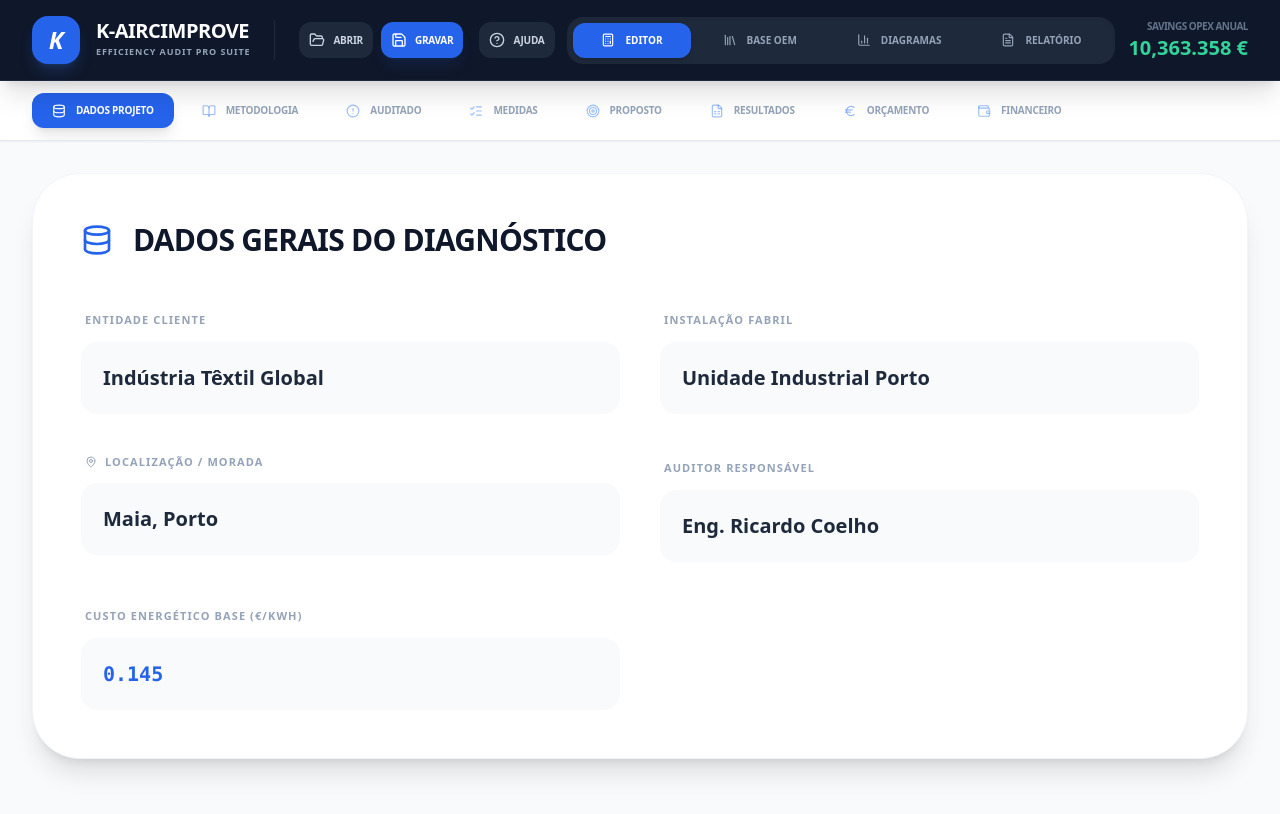
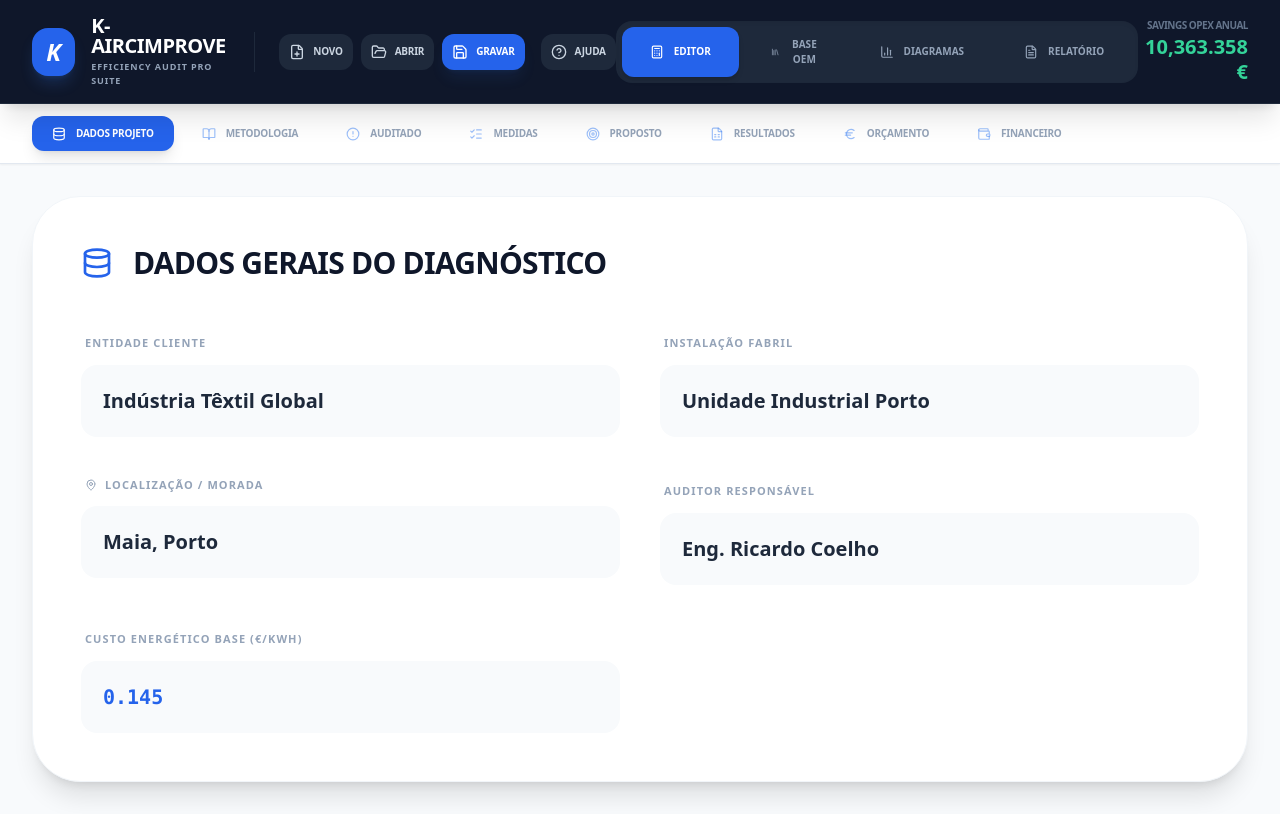
Before and after one commit to koelho2000/K-AIRCIMPROVE, a React (Vite) app: page / in a window 1280 px wide. Built offline with nearby package versions, Linux system fonts and the light colour scheme.

Commit message:
feat: Add functionality to create new projects
Introduces a "New Project" option, allowing users to discard unsaved changes and start fresh. This enhances user workflow by providing a clear mechanism for project initialization.

```diff
--- a/App.tsx
+++ b/App.tsx
@@ -13,7 +13,7 @@ import { AIAdvisorModal, AIAdvisorData } from './components/AIAdvisorModal';
 import { GoogleGenAI, Type } from '@google/genai';
 import {
   Save, FolderOpen, FileText, Calculator, ArrowRight, TrendingDown,
-  Clock, Euro, Plus, Trash2, CheckCircle, Info, ListChecks, BarChart3, X, Target, Globe, BookOpen, Settings, Layout, Database, TrendingUp, AlertCircle, Library, FileSpreadsheet, Percent, Wallet, MapPin, ChevronDown, ChevronRight as ChevronRightIcon, Loader2, Lock, Sparkles, ShieldCheck, Activity, Scale, Microscope, Download, Upload, HelpCircle, BrainCircuit, RefreshCw, AlertTriangle
+  Clock, Euro, Plus, Trash2, CheckCircle, Info, ListChecks, BarChart3, X, Target, Globe, BookOpen, Settings, Layout, Database, TrendingUp, AlertCircle, Library, FileSpreadsheet, Percent, Wallet, MapPin, ChevronDown, ChevronRight as ChevronRightIcon, Loader2, Lock, Sparkles, ShieldCheck, Activity, Scale, Microscope, Download, Upload, HelpCircle, BrainCircuit, RefreshCw, AlertTriangle, FilePlus
 } from 'lucide-react';
 
 // Helper para inicializar o orçamento com rigor técnico no arranque e em atualizações
@@ -177,6 +177,16 @@ const App: React.FC = () => {
       setIsBudgetDirty(false);
       setIsSuggesting(false);
     }, 1200);
+  };
+
+  const handleNewProject = () => {
+    if (window.confirm('Tem a certeza que deseja criar um novo projeto? Todos os dados atuais não gravados serão perdidos.')) {
+      setProject(INITIAL_PROJECT);
+      setView('editor');
+      setStep('project');
+      setIsBudgetDirty(false);
+      setLastBaseForBudget(JSON.stringify(INITIAL_PROJECT.baseScenario));
+    }
   };
 
   const handleSaveProject = () => {
@@ -354,6 +364,7 @@ const App: React.FC = () => {
           </div>
           <div className="h-10 w-px bg-slate-800 hidden md:block" />
           <div className="flex items-center gap-2">
+            <button onClick={handleNewProject} className="p-2.5 bg-slate-800 hover:bg-slate-700 text-slate-300 hover:text-white rounded-xl transition-all flex items-center gap-2 text-[10px] font-black uppercase tracking-tight"><FilePlus size={16}/> Novo</button>
             <input type="file" ref={fileInputRef} onChange={handleOpenProject} accept=".json" className="hidden" />
             <button onClick={() => fileInputRef.current?.click()} className="p-2.5 bg-slate-800 hover:bg-slate-700 text-slate-300 hover:text-white rounded-xl transition-all flex items-center gap-2 text-[10px] font-black uppercase tracking-tight"><FolderOpen size={16}/> Abrir</button>
             <button onClick={handleSaveProject} className="p-2.5 bg-blue-600 hover:bg-blue-500 text-white rounded-xl transition-all flex items-center gap-2 text-[10px] font-black uppercase tracking-tight shadow-lg shadow-blue-500/10"><Save size={16}/> Gravar</button>
```
